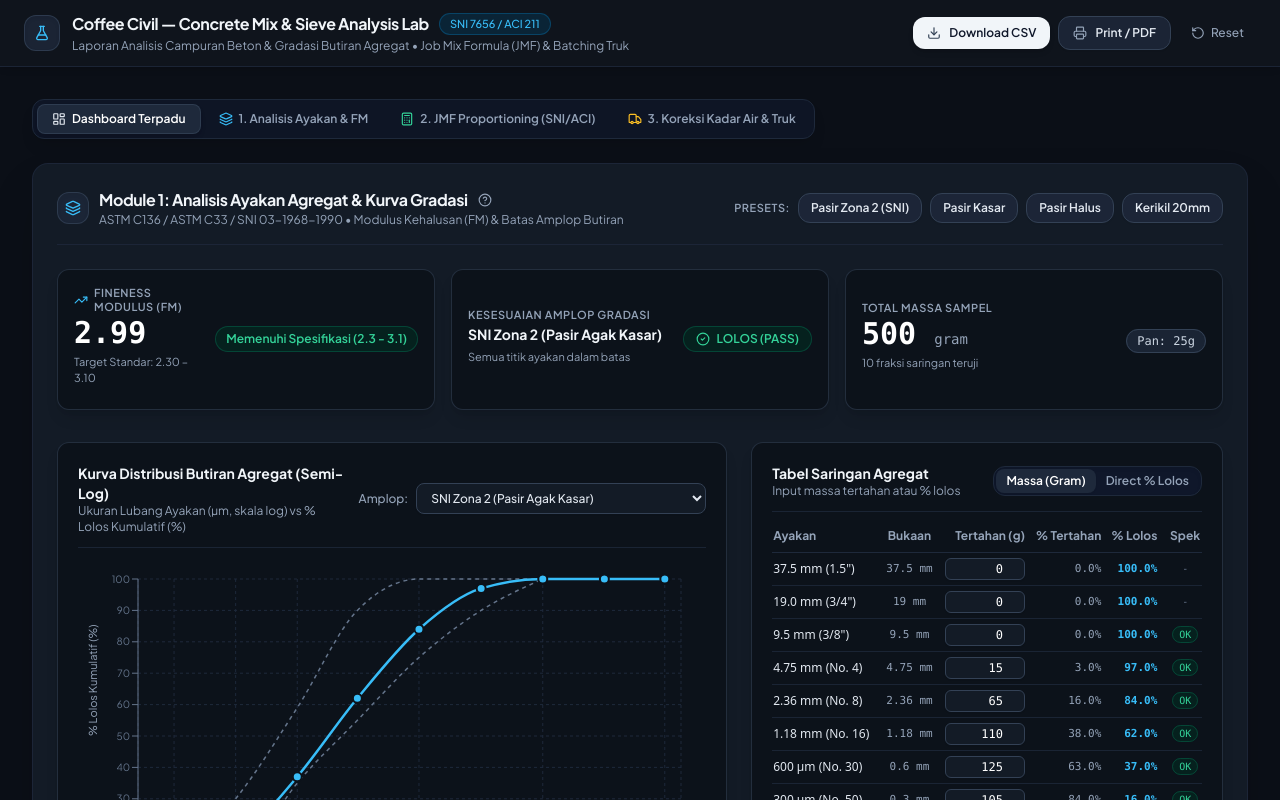
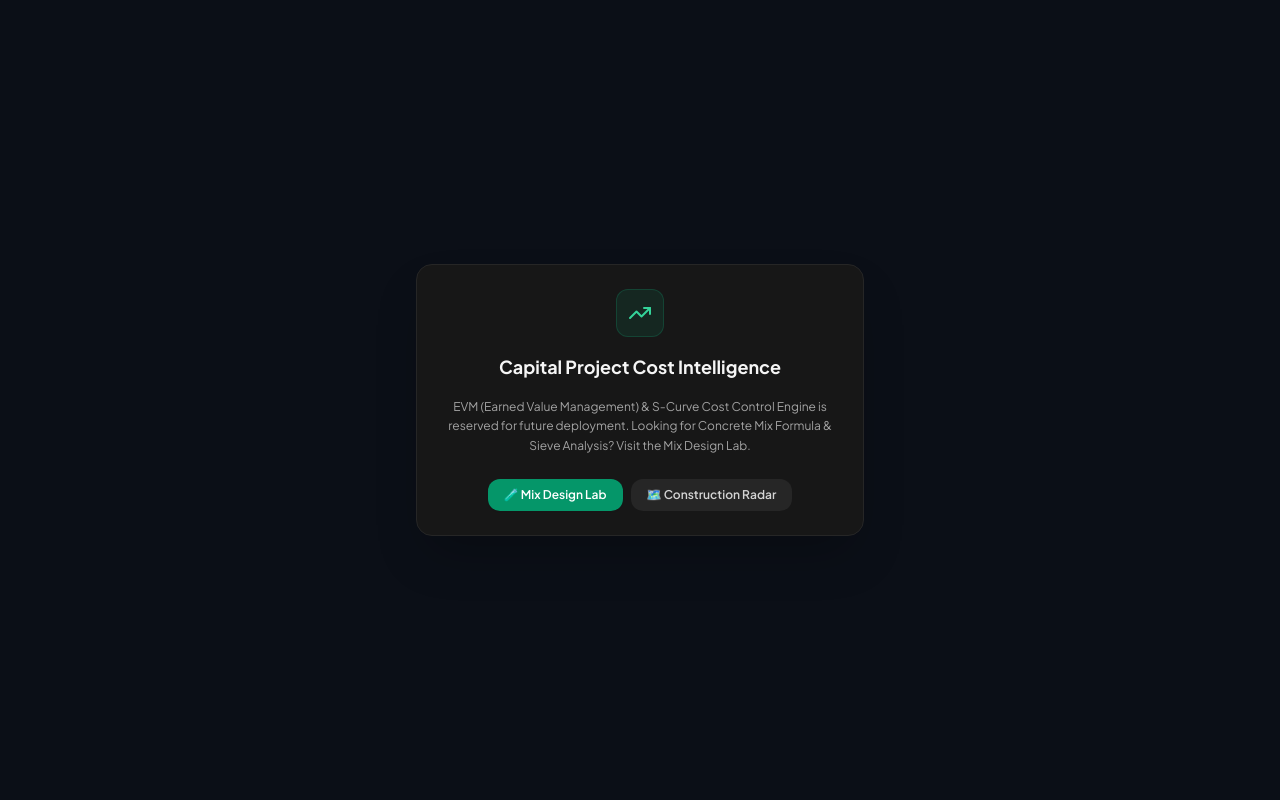
Before and after one commit to constructionedu123-ui/coffee-civil-infrastructure-tracker, a React (Vite) app in the folder frontend/: page /cost-control in a window 1280 px wide. Built offline with nearby package versions, Linux system fonts and the light colour scheme.

Commit message:
fix: rename tab to Mix Design Lab, update badge to CONCRETE LAB / JMF, and route /mix-design

```diff
--- a/frontend/src/App.tsx
+++ b/frontend/src/App.tsx
@@ -9,6 +9,10 @@ const InfrastructureTracker = lazy(() =>
 
 const SimulatorPage = lazy(() =>
   import('./pages/SimulatorPage').then((module) => ({ default: module.SimulatorPage }))
+);
+
+const MixDesignPage = lazy(() =>
+  import('./pages/MixDesignPage').then((module) => ({ default: module.MixDesignPage }))
 );
 
 const CostControlPage = lazy(() =>
@@ -34,12 +38,15 @@ export const App: React.FC = () => {
           {/* 4D Construction Phasing & Site Logistics Simulator (Full Screen) */}
           <Route path="/4d-simulator" element={<SimulatorPage />} />
 
-          {/* Capital Project Cost Intelligence Dashboard (Full Screen) */}
+          {/* Concrete Mix & Sieve Analysis Lab (SNI 7656 / ACI 211 / JMF) */}
+          <Route path="/mix-design" element={<MixDesignPage />} />
+
+          {/* Separate Future Route for EVM / S-Curve Cost Control */}
           <Route path="/cost-control" element={<CostControlPage />} />
 
-          {/* Legacy / Alias Redirects */}
+          {/* Legacy / Convenience Redirects */}
           <Route path="/simulator" element={<Navigate to="/4d-simulator" replace />} />
-          <Route path="/mix-design" element={<Navigate to="/cost-control" replace />} />
+          <Route path="/concrete" element={<Navigate to="/mix-design" replace />} />
 
           {/* Wildcard Fallback */}
           <Route path="*" element={<Navigate to="/radar" replace />} />
--- a/frontend/src/components/Header.tsx
+++ b/frontend/src/components/Header.tsx
@@ -1,4 +1,5 @@
-import React, { useState, useRef, useEffect } from 'react';
+import React, { useState, useRef, useEffect, useMemo } from 'react';
+import { useNavigate, useLocation } from 'react-router-dom';
 import {
   Search,
   RotateCcw,
@@ -28,8 +29,8 @@ interface HeaderProps {
   onOpenSubmitModal?: () => void;
   isOpportunityFinderOpen?: boolean;
   onToggleOpportunityFinder?: () => void;
-  mainTab?: 'map' | 'simulator' | 'cost';
-  onMainTabChange?: (tab: 'map' | 'simulator' | 'cost') => void;
+  mainTab?: 'map' | 'simulator' | 'mixDesign' | 'cost';
+  onMainTabChange?: (tab: 'map' | 'simulator' | 'mixDesign' | 'cost') => void;
 }
 
 export const Header: React.FC<HeaderProps> = ({
@@ -53,6 +54,31 @@ export const Header: React.FC<HeaderProps> = ({
 }) => {
   const [isExportOpen, setIsExportOpen] = useState(false);
   const exportRef = useRef<HTMLDivElement>(null);
+  const navigate = useNavigate();
+  const location = useLocation();
+
+  const currentTab: 'map' | 'simulator' | 'mixDesign' = useMemo(() => {
+    if (mainTab && mainTab !== 'map') {
+      return mainTab === 'cost' ? 'mixDesign' : mainTab;
+    }
+    const path = location.pathname.toLowerCase();
+    if (path.includes('simulator') || path.includes('4d')) return 'simulator';
+    if (path.includes('mix-design') || path.includes('concrete')) return 'mixDesign';
+    return 'map';
+  }, [mainTab, location.pathname]);
+
+  const handleTabClick = (tab: 'map' | 'simulator' | 'mixDesign') => {
+    if (onMainTabChange) {
+      onMainTabChange(tab);
+    }
+    if (tab === 'map') {
+      navigate('/radar');
+    } else if (tab === 'simulator') {
+      navigate('/4d-simulator');
+    } else if (tab === 'mixDesign') {
+      navigate('/mix-design');
+    }
+  };
 
   // Close dropdown on click outside
   useEffect(() => {
@@ -87,12 +113,12 @@ export const Header: React.FC<HeaderProps> = ({
         </div>
       </div>
 
-      {/* Primary Navigation Switcher Tab: [ 🗺️ PSN Map | 🏗️ 4D Site Simulator | 📊 Cost Control ] */}
+      {/* Primary Navigation Switcher Tab: [ 🗺️ PSN Map | 🏗️ 4D Site Simulator | 🧪 Mix Design Lab ] */}
       <div className="flex items-center bg-neutral-900 border border-neutral-800 rounded-xl p-1 shrink-0 shadow-inner">
         <button
-          onClick={() => onMainTabChange?.('map')}
+          onClick={() => handleTabClick('map')}
           className={`flex items-center gap-1.5 px-3 py-1.5 rounded-lg text-xs font-semibold transition-all ${
-            mainTab === 'map'
+            currentTab === 'map'
               ? 'bg-blue-600 text-white shadow-sm shadow-blue-900/40'
               : 'text-neutral-400 hover:text-neutral-200 hover:bg-neutral-800/60'
           }`}
@@ -103,9 +129,9 @@ export const Header: React.FC<HeaderProps> = ({
         </button>
 
         <button
-          onClick={() => onMainTabChange?.('simulator')}
+          onClick={() => handleTabClick('simulator')}
           className={`flex items-center gap-1.5 px-3 py-1.5 rounded-lg text-xs font-semibold transition-all ${
-            mainTab === 'simulator'
+            currentTab === 'simulator'
               ? 'bg-amber-600 text-white shadow-sm shadow-amber-900/40'
               : 'text-neutral-400 hover:text-neutral-200 hover:bg-neutral-800/60'
           }`}
@@ -116,21 +142,21 @@ export const Header: React.FC<HeaderProps> = ({
         </button>
 
         <button
-          onClick={() => onMainTabChange?.('cost')}
+          onClick={() => handleTabClick('mixDesign')}
           className={`flex items-center gap-1.5 px-3 py-1.5 rounded-lg text-xs font-semibold transition-all ${
-            mainTab === 'cost'
+            currentTab === 'mixDesign'
               ? 'bg-emerald-600 text-white shadow-sm shadow-emerald-900/40'
               : 'text-neutral-400 hover:text-neutral-200 hover:bg-neutral-800/60'
           }`}
-          title="Laboratorium Mix Design Beton & Pengendalian Biaya AHSP"
+          title="Laboratorium Mix Design Beton SNI 7656 / ACI 211 & Job Mix Formula"
         >
-          <span>📊</span>
-          <span>Cost Control</span>
+          <span>🧪</span>
+          <span>Mix Design Lab</span>
         </button>
       </div>
 
       {/* Controls: Search, View Switcher & Export */}
-      {mainTab === 'map' ? (
+      {currentTab === 'map' ? (
         <div className="flex items-center flex-wrap sm:flex-nowrap gap-2.5 w-full md:w-auto justify-between sm:justify-end">
           {/* Search Bar */}
           <div className="relative flex-1 sm:w-64">
@@ -285,7 +311,7 @@ export const Header: React.FC<HeaderProps> = ({
             )}
           </div>
         </div>
-      ) : mainTab === 'simulator' ? (
+      ) : currentTab === 'simulator' ? (
         <div className="flex items-center gap-3">
           <div className="hidden sm:flex items-center gap-2 px-3 py-1.5 rounded-xl bg-neutral-900 border border-neutral-800 text-xs text-neutral-300">
             <span className="w-2 h-2 rounded-full bg-emerald-400 animate-ping" />
@@ -302,13 +328,13 @@ export const Header: React.FC<HeaderProps> = ({
       ) : (
         <div className="flex items-center gap-3">
           <div className="hidden sm:flex items-center gap-2 px-3 py-1.5 rounded-xl bg-neutral-900 border border-neutral-800 text-xs text-neutral-300">
-            <span className="w-2 h-2 rounded-full bg-blue-400" />
+            <span className="w-2 h-2 rounded-full bg-emerald-400" />
             <span className="font-semibold text-neutral-200">Concrete Mix & Sieve Lab</span>
             <span className="text-neutral-500">•</span>
             <span className="text-neutral-400">SNI 7656 / ACI 211 & AHSP PUPR</span>
           </div>
-          <div className="px-2.5 py-1 rounded-lg bg-blue-500/10 border border-blue-500/30 text-[11px] font-mono text-blue-300 font-semibold">
-            COST CONTROL ENGINE
+          <div className="px-2.5 py-1 rounded-lg bg-emerald-500/10 border border-emerald-500/30 text-[11px] font-mono text-emerald-300 font-semibold">
+            CONCRETE LAB / JMF
           </div>
         </div>
       )}
--- a/frontend/src/pages/CostControlPage.tsx
+++ b/frontend/src/pages/CostControlPage.tsx
@@ -1,27 +1,34 @@
-import React, { Suspense, lazy } from 'react';
-import { Loader2 } from 'lucide-react';
-
-const MixDesignSimulator = lazy(() =>
-  import('../components/MixDesign/MixDesignSimulator').then((m) => ({
-    default: m.MixDesignSimulator,
-  }))
-);
+import React from 'react';
+import { TrendingUp } from 'lucide-react';
+import { Link } from 'react-router-dom';
 
 export const CostControlPage: React.FC = () => {
   return (
-    <div className="w-screen h-screen flex flex-col bg-[#0b0f17] text-slate-100 overflow-hidden font-['Plus_Jakarta_Sans',sans-serif] print:w-auto print:h-auto print:overflow-visible print:bg-white print-reset-container">
-      <Suspense
-        fallback={
-          <div className="w-full h-full bg-[#0b0f17] flex flex-col items-center justify-center gap-3 text-slate-300">
-            <Loader2 className="w-8 h-8 text-sky-500 animate-spin" />
-            <span className="text-xs font-semibold tracking-wide text-neutral-400">
-              Memuat Concrete Mix & Cost Control Lab...
-            </span>
-          </div>
-        }
-      >
-        <MixDesignSimulator />
-      </Suspense>
+    <div className="w-screen h-screen flex flex-col items-center justify-center bg-[#0b0f17] text-slate-100 p-6 font-['Plus_Jakarta_Sans',sans-serif]">
+      <div className="max-w-md w-full bg-neutral-900 border border-neutral-800 rounded-2xl p-6 text-center space-y-4 shadow-2xl">
+        <div className="w-12 h-12 rounded-xl bg-emerald-500/10 border border-emerald-500/20 flex items-center justify-center mx-auto text-emerald-400">
+          <TrendingUp className="w-6 h-6" />
+        </div>
+        <h2 className="text-lg font-bold text-neutral-100">Capital Project Cost Intelligence</h2>
+        <p className="text-xs text-neutral-400 leading-relaxed">
+          EVM (Earned Value Management) & S-Curve Cost Control Engine is reserved for future deployment.
+          Looking for Concrete Mix Formula & Sieve Analysis? Visit the Mix Design Lab.
+        </p>
+        <div className="pt-2 flex flex-col sm:flex-row gap-2 justify-center">
+          <Link
+            to="/mix-design"
+            className="px-4 py-2 rounded-xl bg-emerald-600 hover:bg-emerald-500 text-xs font-semibold text-white transition shadow-sm"
+          >
+            🧪 Mix Design Lab
+          </Link>
+          <Link
+            to="/radar"
+            className="px-4 py-2 rounded-xl bg-neutral-800 hover:bg-neutral-700 text-xs font-semibold text-neutral-300 transition"
+          >
+            🗺️ Construction Radar
+          </Link>
+        </div>
+      </div>
     </div>
   );
 };
--- a/frontend/src/pages/MixDesignPage.tsx
+++ b/frontend/src/pages/MixDesignPage.tsx
@@ -1,6 +1,27 @@
-import React from 'react';
-import { CostControlPage } from './CostControlPage';
+import React, { Suspense, lazy } from 'react';
+import { Loader2 } from 'lucide-react';
+
+const MixDesignSimulator = lazy(() =>
+  import('../components/MixDesign/MixDesignSimulator').then((m) => ({
+    default: m.MixDesignSimulator,
+  }))
+);
 
 export const MixDesignPage: React.FC = () => {
-  return <CostControlPage />;
+  return (
+    <div className="w-screen h-screen flex flex-col bg-[#0b0f17] text-slate-100 overflow-hidden font-['Plus_Jakarta_Sans',sans-serif] print:w-auto print:h-auto print:overflow-visible print:bg-white print-reset-container">
+      <Suspense
+        fallback={
+          <div className="w-full h-full bg-[#0b0f17] flex flex-col items-center justify-center gap-3 text-slate-300">
+            <Loader2 className="w-8 h-8 text-sky-500 animate-spin" />
+            <span className="text-xs font-semibold tracking-wide text-neutral-400">
+              Memuat Concrete Mix & Sieve Analysis Lab...
+            </span>
+          </div>
+        }
+      >
+        <MixDesignSimulator />
+      </Suspense>
+    </div>
+  );
 };
```
Lines whose indentation alone changed are shown as unchanged.
